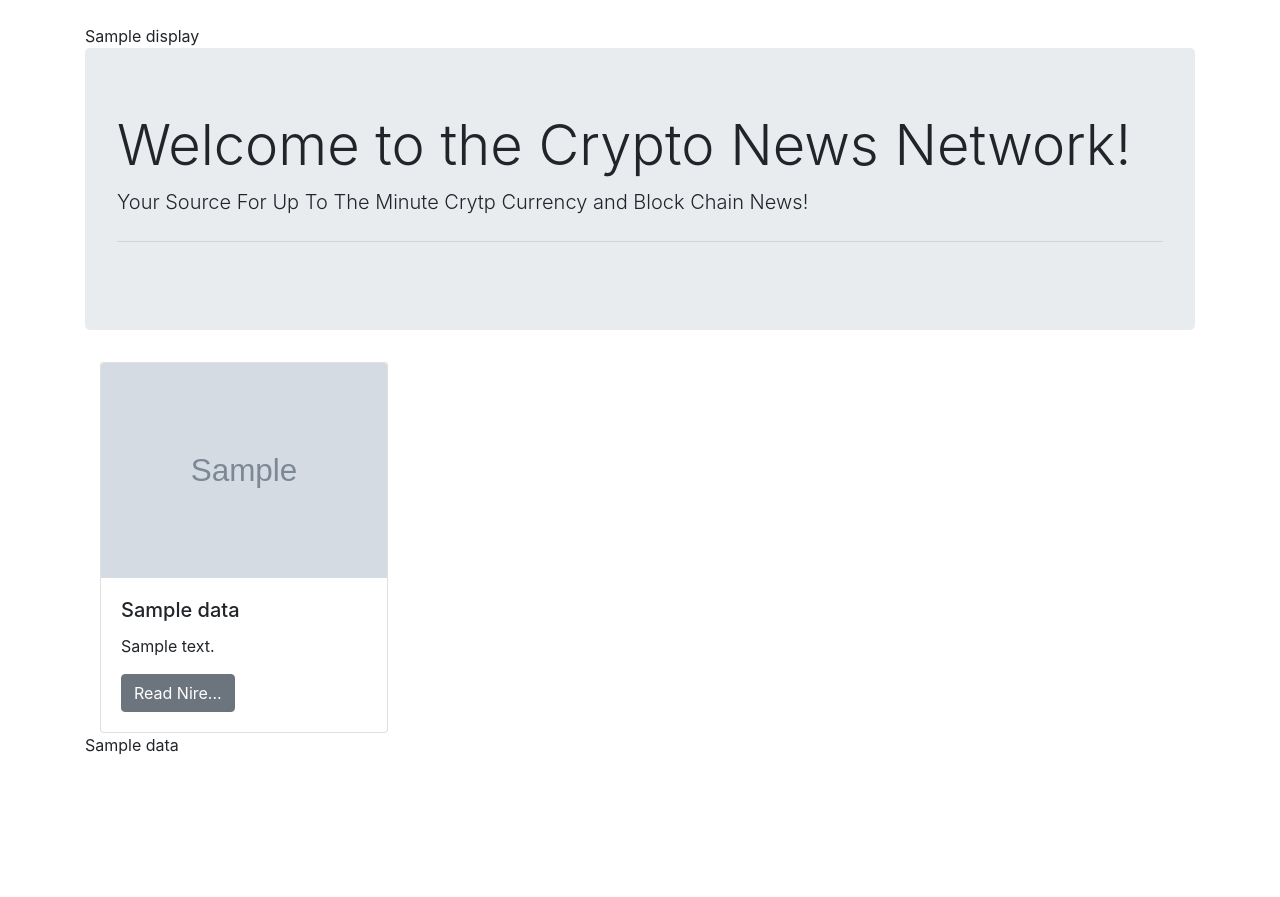
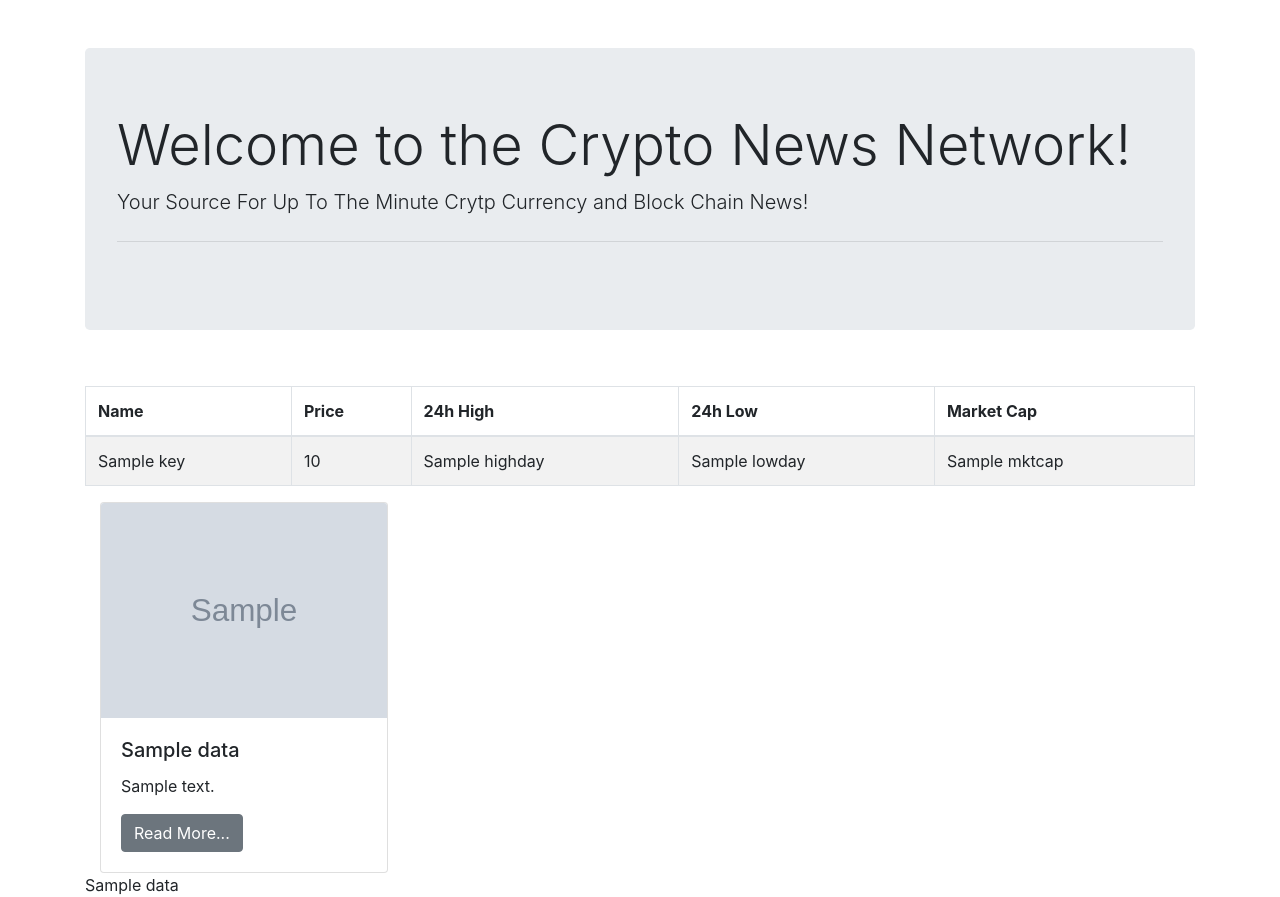
Before and after one commit to jfreesh/my-crytpo, a Django app: template crypto/templates/home.html in a window 1280 px wide. Shown: the part 56-953 px from the top of the page. Before the commit the page ends 811 px from the top, so only its background shows below. Run offline with Django 3.2, Linux system fonts and the light colour scheme; the template is opened without the code that fills it: most values are stand-ins (such as "Sample title", 1, 10 or a date in 2020); grey boxes marked "Sample" are stand-in pictures; some libraries are stand-ins or nearby versions.

Commit message:
Ch 18, Top 10 crypto prices data table

```diff
--- a/crypto/templates/home.html
+++ b/crypto/templates/home.html
@@ -1,12 +1,36 @@
 {% extends 'base.html' %}
 
 {% block content %}
-{{ price.DISPLAY }}
+<br>
 <div class="jumbotron">
 	<h1 class="display-4">Welcome to the Crypto News Network!</h1>
 	<p class="lead">Your Source For Up To The Minute Crytp Currency and Block Chain News!</p>
 	<hr class="my-4">
 </div>
+<br>
+<table class="table table-striped table-bordered table-hover">
+	<thead>
+		<tr>
+			<th scope="col">Name</th>
+			<th scope="col">Price</th>
+			<th scope="col">24h High</th>
+			<th scope="col">24h Low</th>
+			<th scope="col">Market Cap</th>
+		</tr>
+	</thead>
+	<tbody>
+		{% for key,value in price.DISPLAY.items %}
+		<tr>
+			<td>{{ key }}</td>
+			<td>{{ value.USD.PRICE }}</td>
+			<td>{{ value.USD.HIGHDAY }}</td>
+			<td>{{ value.USD.LOWDAY }}</td>
+			<td>{{ value.USD.MKTCAP }}</td>
+		</tr>
+		{% endfor %}
+	</tbody>
+</table>
+
 <div class="container">
 	<div class="row">
 		{% for x in api.Data %}
@@ -16,7 +40,7 @@
 				<div class="card-body">
 					<h5 class="card-title">{{ x.title }}</h5>
 					<p class="card-text">{{ x.body }}</p>
-						<a href="{{ x.url }}" class="btn btn-secondary">Read Nire...</a>
+					<a href="{{ x.url }}" class="btn btn-secondary">Read More...</a>
 				</div>
 			</div>
 		</div>
--- a/crypto/views.py
+++ b/crypto/views.py
@@ -7,7 +7,7 @@ def home(request):
 	import json
 
 	# Grab Crypto Price Data
-	price_request = requests.get("https://min-api.cryptocompare.com/data/pricemultifull?fsyms=BTC,XRP&tsyms=USD")
+	price_request = requests.get("https://min-api.cryptocompare.com/data/pricemultifull?fsyms=BTC,ETH,XRP,EOS,LTC,BCH,USDT,BNB,XLM,TRX&tsyms=USD")
 	price = json.loads(price_request.content)
 
 	# Grab Crypto News
```
Lines whose indentation alone changed are shown as unchanged.
